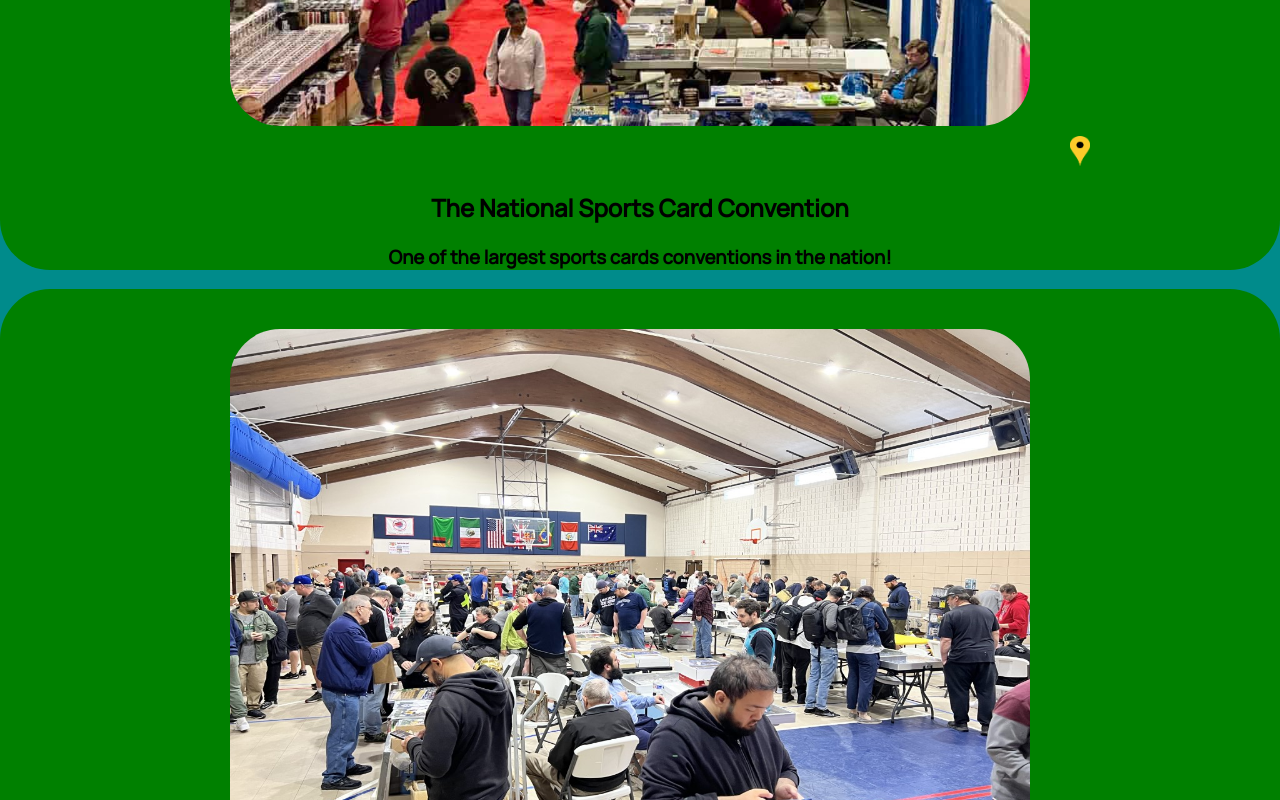
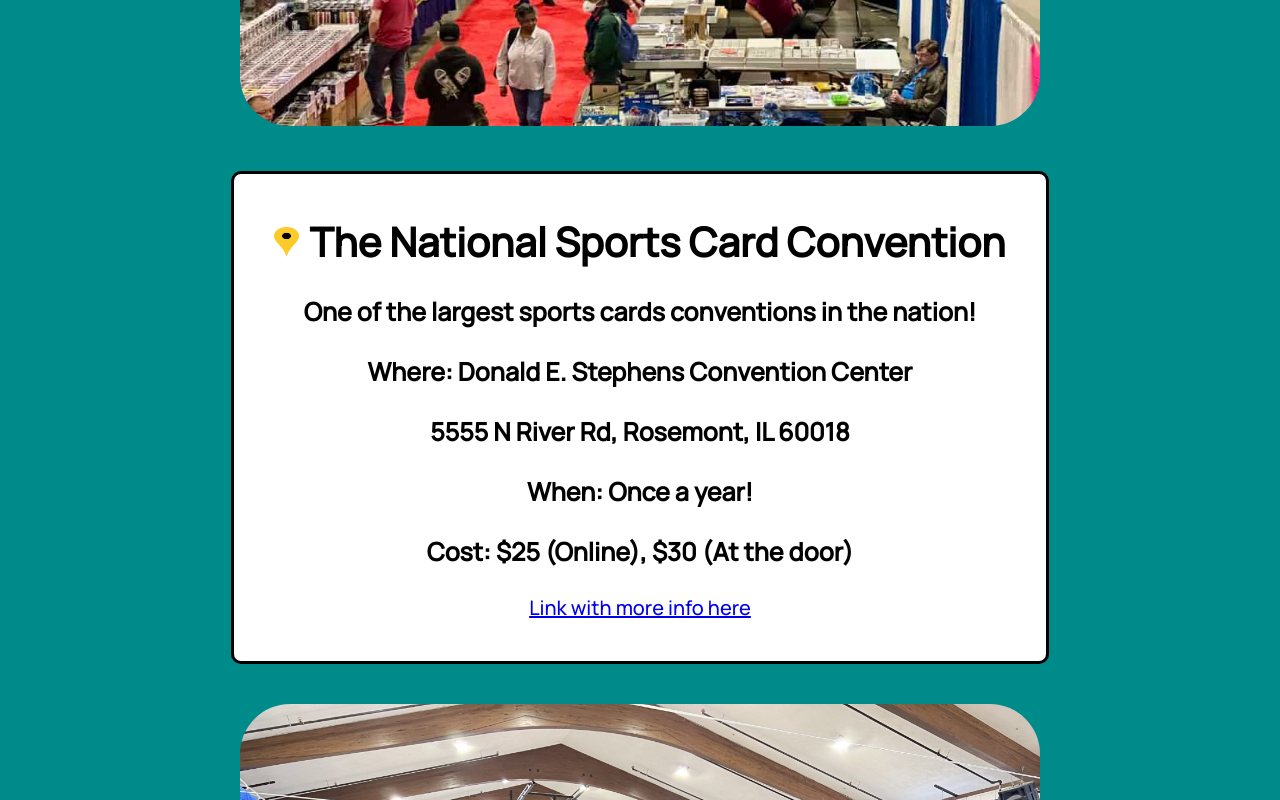
Before and after one commit to jgalang21/card-shows, a React (Create React App) app: page / in a window 1280 px wide. Shown: the part 640-1440 px from the top of the page. Built offline with nearby package versions, Linux system fonts and the light colour scheme.

Commit message:
finishing touches

```diff
--- a/src/App.css
+++ b/src/App.css
@@ -65,9 +65,9 @@ h1.header {
 .card {
   border:black;
   border-radius: 50px;
+  width: auto;
+  text-align: center;
 
-  text-align: center;
-  background-color: green;
   display: block;
 }
 
@@ -86,6 +86,35 @@ h1.header {
 }
 
  .card--details{
-  display: inline;
+  display: block;
 
 }
+
+.card--info {
+  background-color: white;
+  border-color: black;
+  border-style: solid;
+  border-radius: 10px;
+  display: inline-block;
+  padding: 40px;
+}
+
+.card--info a{
+  font-size: 20px;
+}
+
+.card--details img {
+  width: 25px;
+  height: 30px;
+  display: inline-flex;
+  margin-right: 10px;
+}
+
+.card--details h2 {
+  display: inline;
+  font-size: 40px;
+}
+
+.card--details h3 {
+  font-size: 25px;
+}
--- a/src/components/Card.js
+++ b/src/components/Card.js
@@ -1,20 +1,34 @@
 import React from "react";
 import "../App.css";
 import pin from "../images/locationpin.png"
+import comingSoon from "../images/coming_soon.jpg"
 
 function Card(props) {
+
+  const showImg = props.coverImg ? (
+    <img className="card--img" src={require(`../images/${props.coverImg}`)} alt="card component" />
+  ) : (
+    <img className="card--img" src={comingSoon} />
+  );
+
+
   return (
     <div className="card">
+      {showImg}
+      <div className="card--details">
 
-      <img className="card--img" src={require(`../images/${props.coverImg}`)} alt="card component" />
+        <div className="card--info" >
+          <img src={pin} />
+          <h2>{props.title}</h2>
+          <h3>{props.description}</h3>
+          <h3>Where: {props.location} </h3>
+          <h3>{props.address}</h3>
+          <h3>When: {props.dates}</h3>
+          <h3> Cost: {props.admission} </h3>
+          {props.link && <a href={props.link}>Link with more info here</a>}
+        </div>
 
-      <div className="card--details">
-        <img src={pin} style={{width: "20px", height: "30px"}}/>
-        <h2>{props.title}</h2>
-        <h3>{props.description}</h3>
       </div>
-
-
 
     </div>
   );
--- a/src/components/Intro.js
+++ b/src/components/Intro.js
@@ -8,7 +8,7 @@ function Intro(){
 
     return (
         <div className="intro">
-             <h1 className="intro--header">A comprehensive list of all the Wisconsin Card shows!</h1>
+             <h1 className="intro--header">A comprehensive list of all the Wisconsin area Card shows!</h1>
 
         </div>
 
--- a/src/data/data.js
+++ b/src/data/data.js
@@ -3,13 +3,32 @@ export default [
         id: 1,
         coverImg: "IMG_0509-1024x768.jpg",
         title: "The National Sports Card Convention",
-        description: "One of the largest sports cards conventions in the nation!"
+        description: "One of the largest sports cards conventions in the nation!",
+        dates: "Once a year!",
+        admission: "$25 (Online), $30 (At the door)",
+        link: "https://nsccshow.com/home",
+        location: "Donald E. Stephens Convention Center",
+        address: "5555 N River Rd, Rosemont, IL 60018"
     },
     {
         id: 2,
         coverImg: "oak_creek_show.jpg",
         title: "Fat Daddy Sports Card show",
-        description: "Located in Oak Creek Wisconsin! The largest show in the state!"
+        description: "Located in Oak Creek Wisconsin! The largest show in the state!",
+        dates: "Every first Saturday of the month!",
+        admission: "$1",
+        location: "The Salvation Army: Oak Creek Centennial Church",
+        address: "8853 S Howell Ave, Oak Creek, WI 53154"
+    },
+
+    {
+        id: 3,
+
+        title: "NEW SHOW COMING SOON",
+        description: "Coming soon to South Milwaukee!",
+        dates: "TBD",
+        admission: "FREE!",
+        location: "The Salvation Army: Oak Creek Centennial Church",
 
     }
 
```
Also changed, not shown: src/images/coming_soon.jpg (added), 1 other file (tests, documents, lock files or other folders).
